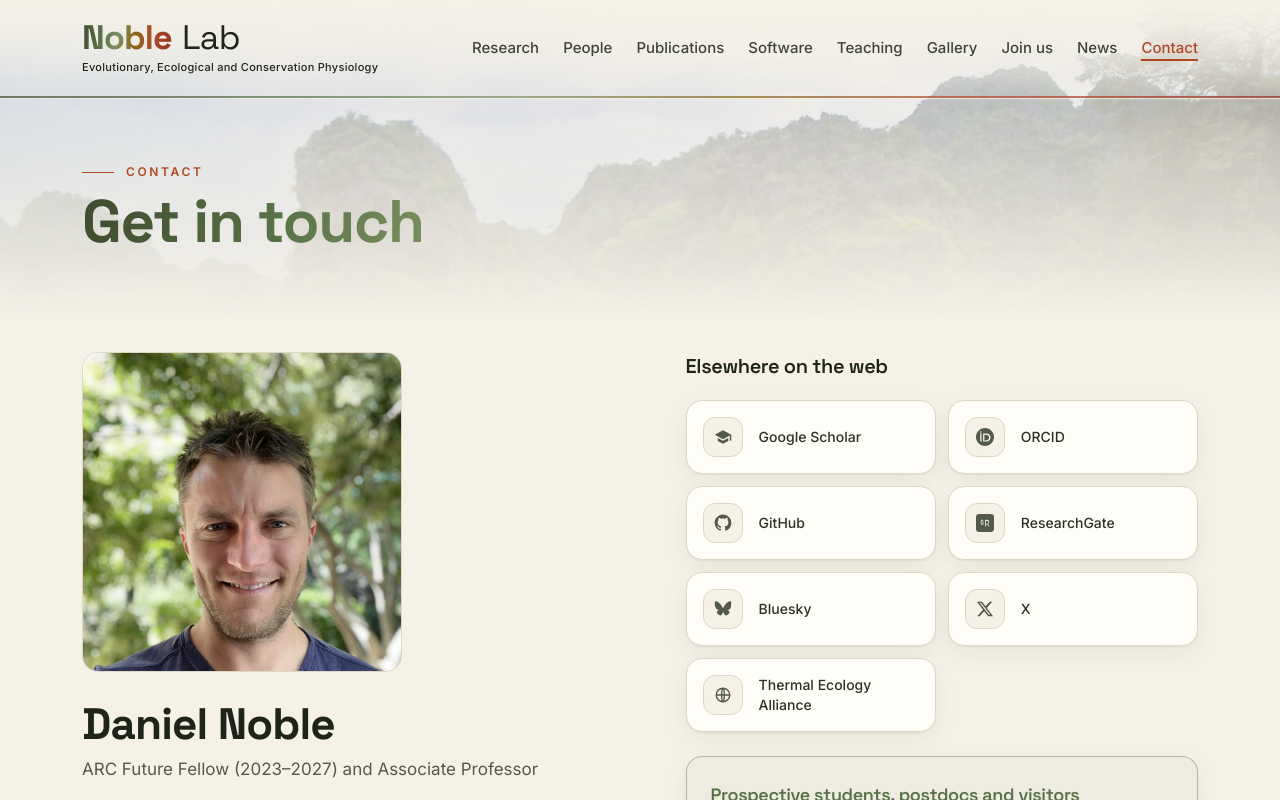
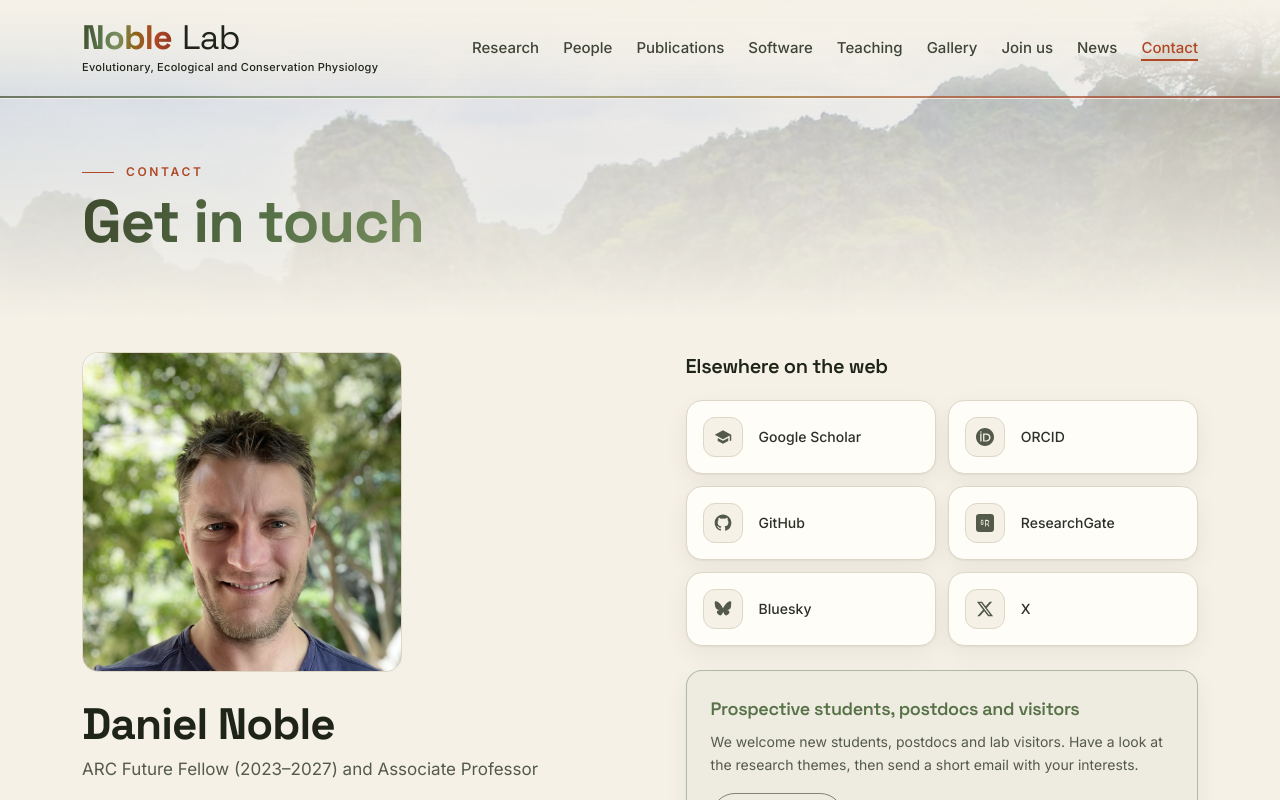
Before and after one commit to daniel1noble/noblelab, a React (Vite) app: page /contact in a window 1280 px wide. Shown: the top 800 px of the page. Built offline with nearby package versions, Linux system fonts and the light colour scheme.

Commit message:
Contact: drop the Thermal Ecology Alliance tile from 'Elsewhere on the web' (it has its own card)

```diff
--- a/src/pages/Contact.tsx
+++ b/src/pages/Contact.tsx
@@ -66,7 +66,8 @@ export default function Contact() {
             <div>
               <h2 className="font-display text-xl font-semibold text-charcoal">Elsewhere on the web</h2>
               <div className="mt-5 grid gap-3 sm:grid-cols-2">
-                {LINKS.map((l) => (
+                {/* The Alliance has its own card below, so it is left out of the tiles. */}
+                {LINKS.filter((l) => l.icon !== "tea").map((l) => (
                   <a
                     key={l.href}
                     href={l.href}
```
